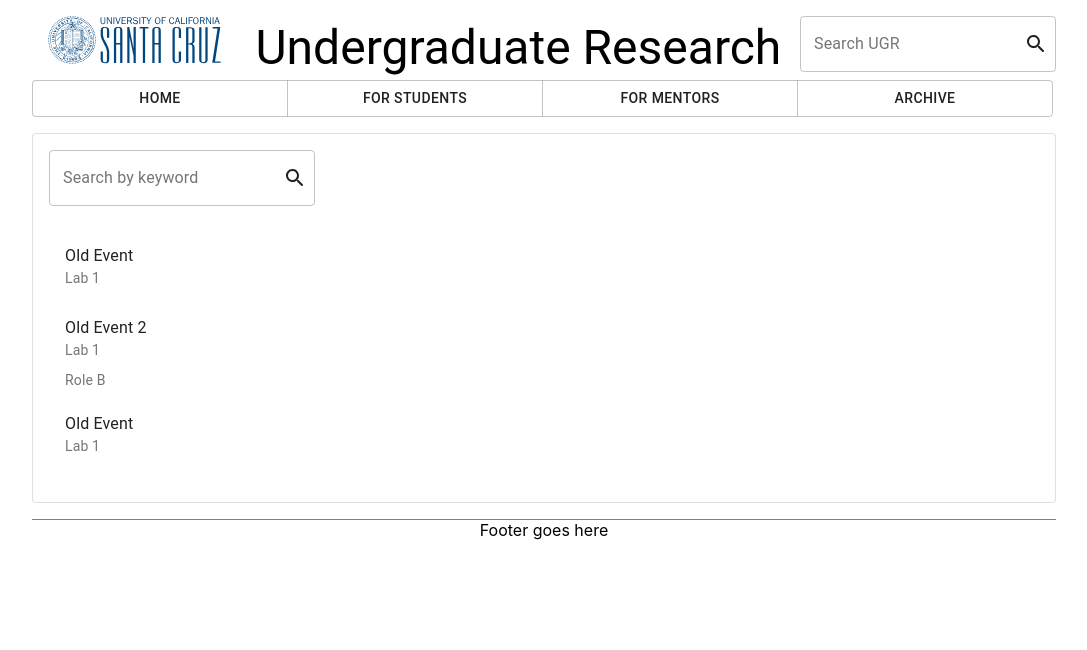
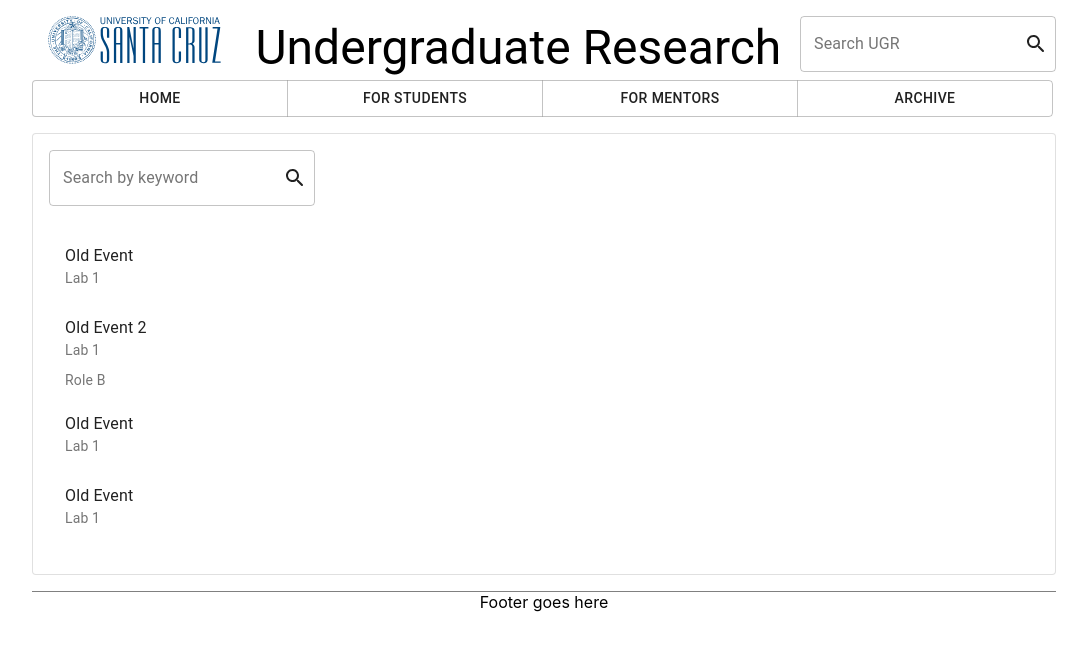
Before and after one commit to inferrinizzard/178ugr, a React (Create React App) app: page /archive in a window 1280 px wide. Shown: the top 650 px of the page, without its empty margins (96-1183 px from the left). Built offline with nearby package versions, Linux system fonts and the light colour scheme.

Commit message:
functionality

```diff
--- a/src/ArchiveBody.tsx
+++ b/src/ArchiveBody.tsx
@@ -18,15 +18,12 @@ interface EntryProps {
 	secondary: string | string[];
 }
 
-const Entry: React.SFC<EntryProps> = ({ primary, secondary }) => {
+export const Entry: React.SFC<EntryProps> = ({ primary, secondary }) => {
 	let long = Array.isArray(secondary);
 	return (
 		<>
 			<ListItem style={{ paddingBottom: long ? 0 : undefined }}>
-				<ListItemText
-					primary={primary}
-					secondary={long ? secondary[0] : secondary}
-				/>
+				<ListItemText primary={primary} secondary={long ? secondary[0] : secondary} />
 			</ListItem>
 			{long &&
 				(secondary as string[]).slice(1).map((s, i) => (
@@ -43,6 +40,13 @@ const Entry: React.SFC<EntryProps> = ({ primary, secondary }) => {
 		</>
 	);
 };
+
+const events = [
+	{ p: "Old Event", s: "Lab 1" },
+	{ p: "Old Event 2", s: ["Lab 1", "Role B"] },
+	{ p: "Old Event", s: "Lab 1" },
+	{ p: "Old Event", s: "Lab 1" },
+];
 
 export interface ArchiveBodyProps {}
 
@@ -63,9 +67,18 @@ const ArchiveBody: React.SFC<ArchiveBodyProps> = () => {
 						style={{ float: "left", paddingBottom: "1em" }}
 					/>
 					<List style={{ clear: "left" }}>
-						<Entry primary="Old Event" secondary="Lab 1" />
-						<Entry primary="Old Event 2" secondary={["Lab 1", "Role B"]} />
-						<Entry primary="Old Event" secondary="Lab 1" />
+						{(keyword
+							? events.filter(
+									({ p: k, s: v }) =>
+										k.toLowerCase().includes(keyword) ||
+										(Array.isArray(v)
+											? v.some(t => t.toLowerCase().includes(keyword))
+											: v.toLowerCase().includes(keyword))
+							  )
+							: events
+						).map(({ p: primary, s: secondary }, i) => (
+							<Entry key={i} primary={primary} secondary={secondary} />
+						))}
 					</List>
 				</CardContent>
 			</Card>
--- a/src/MentorBody.tsx
+++ b/src/MentorBody.tsx
@@ -1,4 +1,4 @@
-import React from "react";
+import React, { useState, useRef } from "react";
 
 import Card from "@material-ui/core/Card";
 import CardContent from "@material-ui/core/CardContent";
@@ -6,10 +6,14 @@ import Typography from "@material-ui/core/Typography";
 
 import Link from "@material-ui/core/Link";
 import TextField from "@material-ui/core/TextField";
+import Button from "@material-ui/core/Button";
 
 export interface MentorBodyProps {}
 
 const MentorBody: React.SFC<MentorBodyProps> = () => {
+	let [pressed, setPressed] = useState(false);
+	let subjRef = useRef(null),
+		descRef = useRef(null);
 	return (
 		<div style={{ margin: "1em auto" }}>
 			<Typography variant="h4" align="left">
@@ -24,6 +28,7 @@ const MentorBody: React.SFC<MentorBodyProps> = () => {
 						<TextField
 							variant="outlined"
 							label="Subject"
+							inputRef={ref => (subjRef = ref)}
 							InputProps={{
 								style: { width: "100%" },
 							}}
@@ -40,6 +45,7 @@ const MentorBody: React.SFC<MentorBodyProps> = () => {
 							placeholder="Whom are you looking for?"
 							multiline
 							rows={8}
+							inputRef={ref => (descRef = ref)}
 							InputProps={{
 								style: { width: "100%" },
 							}}
@@ -50,40 +56,51 @@ const MentorBody: React.SFC<MentorBodyProps> = () => {
 								paddingBottom: "1em",
 							}}
 						/>
+						<div style={{ clear: "left", float: "left", marginBottom: "1em" }}>
+							<Button
+								variant="outlined"
+								onClick={e => {
+									setPressed(true);
+									console.log(subjRef, descRef);
+									((subjRef as unknown) as HTMLInputElement).value = "";
+									((descRef as unknown) as HTMLTextAreaElement).value = "";
+								}}
+								style={{ display: "inline" }}>
+								Submit
+							</Button>
+							{pressed && (
+								<Typography variant="subtitle1" style={{ marginLeft: "1em", display: "inline" }}>
+									Your response has been submitted.
+								</Typography>
+							)}
+						</div>
 					</div>
 					<div style={{ clear: "both" }}>
 						<Typography variant="h5" gutterBottom align="left">
 							Additional Resources
 						</Typography>
 						<Typography gutterBottom align="left">
-							Professional researchers can substantially gain from undergraduate
-							students' hard work, energy, curiosity, and fresh perspectives.
-							Yet, being an effective mentor is challenging as well as
-							rewarding. The resources below can be of assistance:
+							Professional researchers can substantially gain from undergraduate students' hard
+							work, energy, curiosity, and fresh perspectives. Yet, being an effective mentor is
+							challenging as well as rewarding. The resources below can be of assistance:
 						</Typography>
 						<Typography gutterBottom align="left">
-							<Link>
-								{
-									"Same-ethnicity mentors boost students' commitment to STEM careers. "
-								}
-							</Link>
-							Syed, Moin, Goza, Barbara K., Chemers, Martin M., Zurbriggen,
-							Eileen L. Child Development. May/Jun 2012, Vol. 83 Issue 3, p
-							896-910.
+							<Link>{"Same-ethnicity mentors boost students' commitment to STEM careers. "}</Link>
+							Syed, Moin, Goza, Barbara K., Chemers, Martin M., Zurbriggen, Eileen L. Child
+							Development. May/Jun 2012, Vol. 83 Issue 3, p 896-910.
 						</Typography>
 						<Typography gutterBottom align="left">
-							Adviser, Teacher, Role Model, Friend: On Being a Mentor to
-							Students in the Sciences and Engineering.
+							Adviser, Teacher, Role Model, Friend: On Being a Mentor to Students in the Sciences
+							and Engineering.
 						</Typography>
 						<Typography gutterBottom align="left">
-							<Link>{"Entering Mentoring "}</Link>- a curriculum designed for
-							mentor training across the STEM disciplines
+							<Link>{"Entering Mentoring "}</Link>- a curriculum designed for mentor training across
+							the STEM disciplines
 						</Typography>
 						<Typography gutterBottom align="left">
-							<Link>{"Nature's Guide for Mentors "}</Link>- "Having a good
-							mentor early in your career can mean the difference between
-							success and failure in any field." Adrian Lee, Carina Dennis &
-							Philip Campbell, volume 447, 791-797, 14 June 2007.
+							<Link>{"Nature's Guide for Mentors "}</Link>- "Having a good mentor early in your
+							career can mean the difference between success and failure in any field." Adrian Lee,
+							Carina Dennis & Philip Campbell, volume 447, 791-797, 14 June 2007.
 						</Typography>
 						<Typography gutterBottom align="left">
 							<Link>{"Mentoring as a Socializing Activity "}</Link>
@@ -91,9 +108,7 @@ const MentorBody: React.SFC<MentorBodyProps> = () => {
 							<Link>{" Council on Undergraduate Research"}</Link>
 						</Typography>
 						<Typography gutterBottom align="left">
-							<Link>
-								{"Mentoring Undergraduates in Summer Research Programs "}
-							</Link>
+							<Link>{"Mentoring Undergraduates in Summer Research Programs "}</Link>
 							from the
 							<Link>{" Leadership Alliance"}</Link>
 						</Typography>
@@ -107,11 +122,7 @@ const MentorBody: React.SFC<MentorBodyProps> = () => {
 							from Pathways to Science
 						</Typography>
 						<Typography gutterBottom align="left">
-							<Link>
-								{
-									"Study Examines Qualities of Good and Bad Mentoring Relationships "
-								}
-							</Link>
+							<Link>{"Study Examines Qualities of Good and Bad Mentoring Relationships "}</Link>
 							from UCSF News
 						</Typography>
 					</div>
--- a/src/SearchBody.tsx
+++ b/src/SearchBody.tsx
@@ -66,7 +66,7 @@ const SearchBody: React.SFC<SearchBodyProps> = () => {
 					/>
 					<div style={{ clear: "left" }}>
 						{(keyword
-							? Object.entries(positions).filter(([k, p]) =>
+							? Object.entries(positions).filter(([, p]) =>
 									Object.values(p).some(tag =>
 										Array.isArray(tag)
 											? tag.some(t => t.toLowerCase().includes(keyword))
@@ -74,8 +74,7 @@ const SearchBody: React.SFC<SearchBodyProps> = () => {
 									)
 							  )
 							: Object.entries(positions)
-						).map(
-							([key, { title: t, desc: d, req: r, pref: p, contact: c }]) => (
+						).map(([key, { title: t, desc: d, req: r, pref: p, contact: c }]) => (
 							<React.Fragment key={key}>
 								<Divider />
 								<Box margin="1em" marginLeft="2em" id={key}>
@@ -97,8 +96,7 @@ const SearchBody: React.SFC<SearchBodyProps> = () => {
 									</Tooltip>
 								</Box>
 							</React.Fragment>
-							)
-						)}
+						))}
 					</div>
 				</CardContent>
 			</Card>
```
Also changed, not shown: src/StudentBody.tsx (+14 -28 lines). Lines whose indentation alone changed are shown as unchanged.
